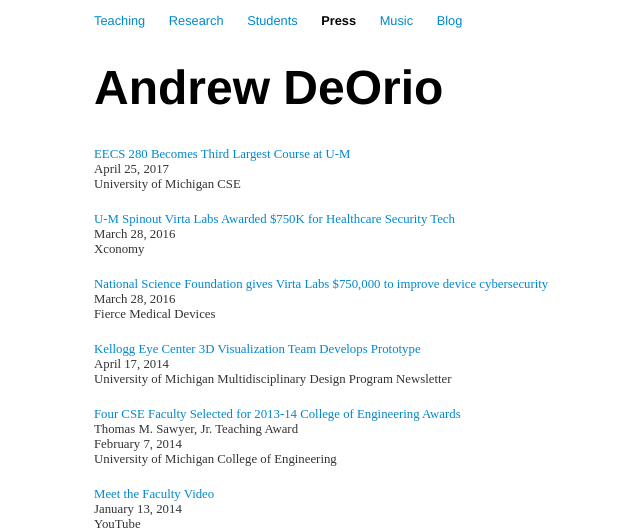
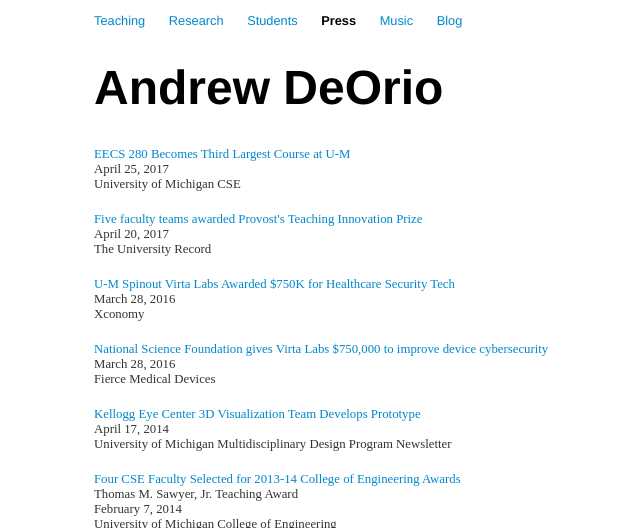
Before and after one commit to awdeorio/andrewdeorio.com, a Jekyll site: the page built from press/index.html, in a window 1280 px wide, cut to the strip 0-528 px from the top of the page. Shown: the whole strip, without its empty margins (271-911 px from the left). Built offline with Jekyll 4.4.1, drawn with Linux system fonts in a browser that asks for light colours; nearby versions of some CDN libraries.

Commit message:
Added Provost's Teaching Innovation Prize

```diff
--- a/press/index.html
+++ b/press/index.html
@@ -9,6 +9,14 @@ EECS 280 Becomes Third Largest Course at U-M
 </a><br>
 April 25, 2017<br>
 University of Michigan CSE
+</div>
+
+<div class="press">
+<a href="http://record.umich.edu/articles/five-faculty-teams-awarded-provosts-teaching-innovation-prize" target="_blank">
+Five faculty teams awarded Provost's Teaching Innovation Prize
+</a><br>
+April 20, 2017<br>
+The University Record
 </div>
 
 <div class="press">
```
Also changed, not shown: teaching/index.html (+8 -4 lines), 1 other file.
